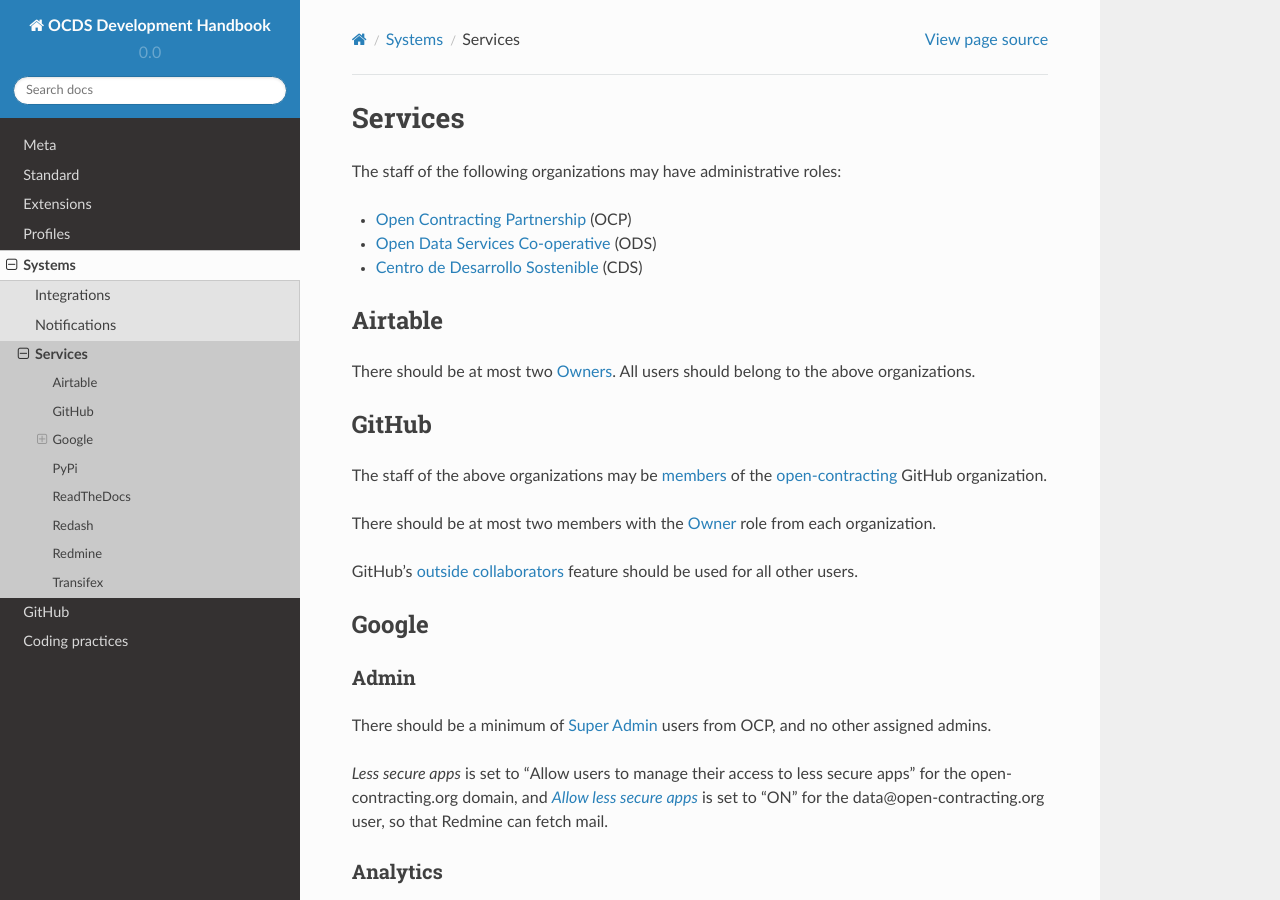
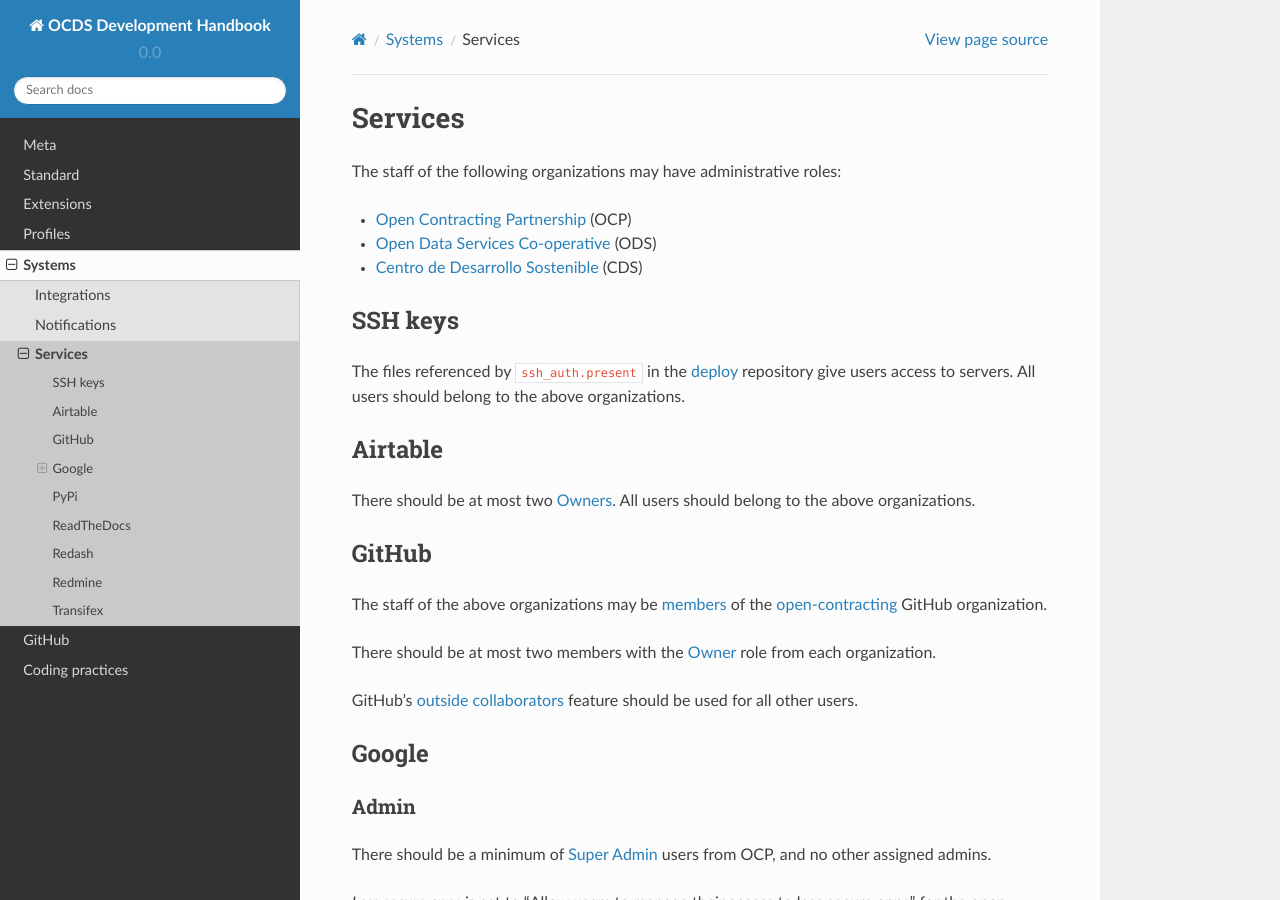
Before and after one commit to open-contracting/standard-development-handbook, a Sphinx documentation site: the page built from docs/systems/services.md, in a window 1280 px wide and 900 px high. Built offline with Sphinx 7.4.7 and the Read the Docs theme 2.0.0, drawn with Linux system fonts in a browser that asks for light colours.

Commit message:
Add note about SSH keys to services.md

```diff
--- a/docs/systems/services.md
+++ b/docs/systems/services.md
@@ -5,6 +5,10 @@
 * [Open Contracting Partnership](https://www.open-contracting.org/about/team/) (OCP)
 * [Open Data Services Co-operative](http://opendataservices.coop) (ODS)
 * [Centro de Desarrollo Sostenible](http://www.cds.com.py) (CDS)
+
+## SSH keys
+
+The files referenced by `ssh_auth.present` in the [deploy](https://github.com/open-contracting/deploy) repository give users access to servers. All users should belong to the above organizations.
 
 ## Airtable
 
```
